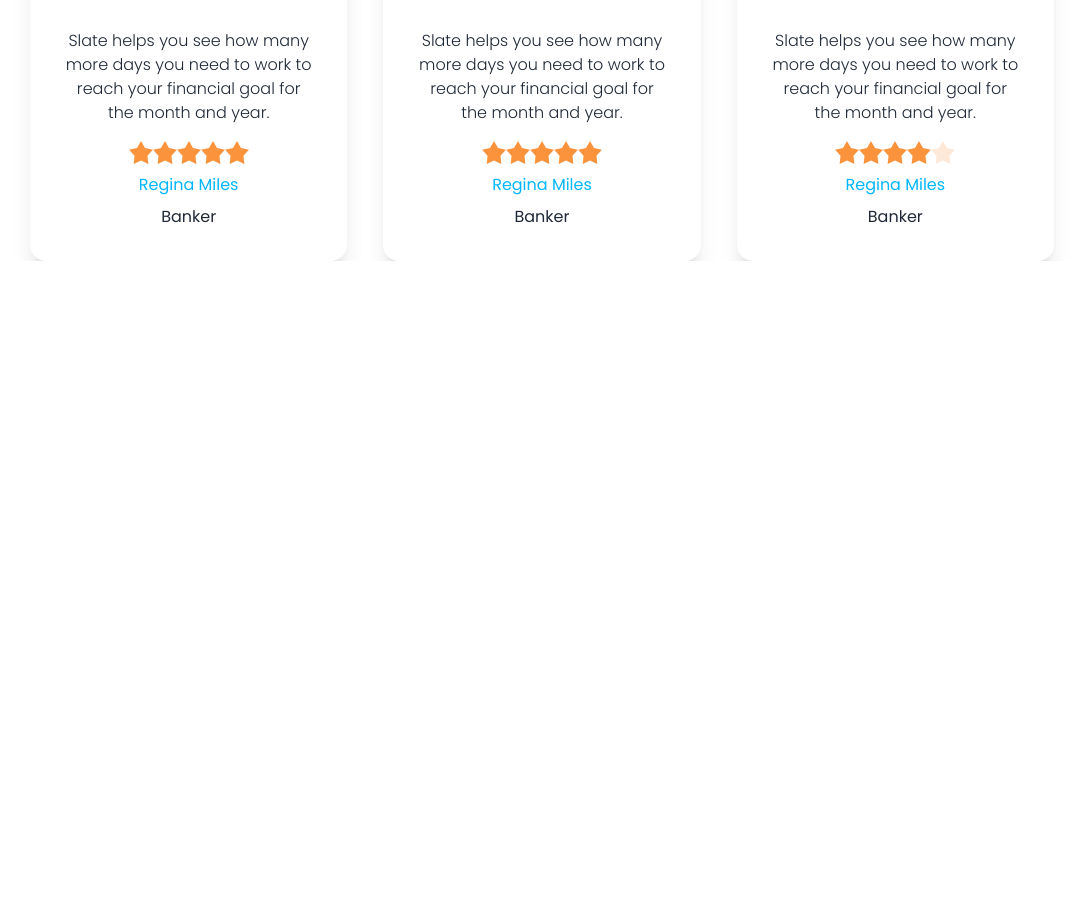
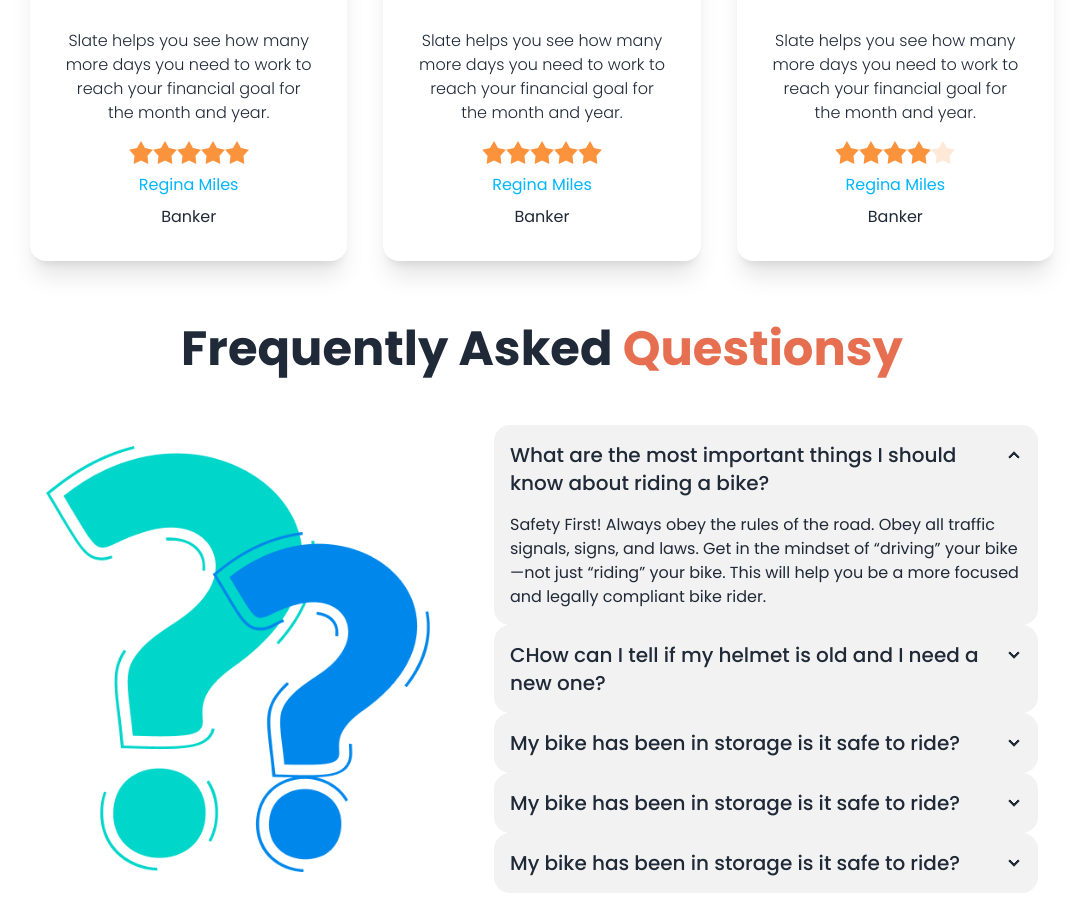
Before and after one commit to MD-HABIB-ULLA/bike-dekho, a plain HTML site: page index.html in a window 1280 px wide. Shown: the part 2413-3322 px from the top of the page, without its empty margins (98-1181 px from the left). Before the commit the page ends 2674 px from the top, so only its background shows below. Drawn offline with nearby package versions, Linux system fonts and the light colour scheme.

Commit message:
qna added

```diff
--- a/index.html
+++ b/index.html
@@ -207,7 +207,7 @@
                             <input type="radio" name="rating-2" class="mask mask-star-2 bg-orange-400" />
                             <input type="radio" name="rating-2" class="mask mask-star-2 bg-orange-400" />
                             <input type="radio" name="rating-2" class="mask mask-star-2 bg-orange-400" />
-                            <input type="radio" name="rating-2" class="mask mask-star-2 bg-orange-400" checked/>
+                            <input type="radio" name="rating-2" class="mask mask-star-2 bg-orange-400" checked />
                             <input type="radio" name="rating-2" class="mask mask-star-2 bg-orange-400" />
                         </div>
                         <p class="text-info">Regina Miles</p>
@@ -228,7 +228,7 @@
                             <input type="radio" name="rating-2" class="mask mask-star-2 bg-orange-400" />
                             <input type="radio" name="rating-2" class="mask mask-star-2 bg-orange-400" />
                             <input type="radio" name="rating-2" class="mask mask-star-2 bg-orange-400" />
-                            <input type="radio" name="rating-2" class="mask mask-star-2 bg-orange-400" checked/>
+                            <input type="radio" name="rating-2" class="mask mask-star-2 bg-orange-400" checked />
                             <input type="radio" name="rating-2" class="mask mask-star-2 bg-orange-400" />
                         </div>
                         <p class="text-info">Regina Miles</p>
@@ -247,7 +247,7 @@
                             <input type="radio" name="rating-2" class="mask mask-star-2 bg-orange-400" />
                             <input type="radio" name="rating-2" class="mask mask-star-2 bg-orange-400" />
                             <input type="radio" name="rating-2" class="mask mask-star-2 bg-orange-400" />
-                            <input type="radio" name="rating-2" class="mask mask-star-2 bg-orange-400"  checked/>
+                            <input type="radio" name="rating-2" class="mask mask-star-2 bg-orange-400" checked />
                             <input type="radio" name="rating-2" class="mask mask-star-2 bg-orange-400" />
                         </div>
                         <p class="text-info">Regina Miles</p>
@@ -256,7 +256,67 @@
                 </div>
             </div>
         </section>
+        <section class="container  m-auto lg:w-4/5 lg:mt-16  mt-10">
+            <h1 class="lg:text-5xl text-4xl text-center font-bold">Frequently Asked<span class="text-[#E76F51]">
+                    Questionsy</span></h1>
+            <div class="hero lg:mt-9">
+                <div class="hero-content flex-col lg:gap-16 lg:flex-row">
+                    <img src="images/others/faq.png" class="max-w-sm rounded-lg lg:w-1/2" />
+                    <div>
+                        <div class="collapse collapse-arrow bg-base-200">
+                            <input type="radio" name="my-accordion-2" checked="checked" />
+                            <div class="collapse-title text-xl font-medium">
+                                What are the most important things I should
+                                know about riding a bike?
+                            </div>
+                            <div class="collapse-content">
+                                <p>Safety First! Always obey the rules of the road. Obey all traffic signals, signs, and
+                                    laws. Get in the mindset of “driving” your bike—not just “riding” your bike. This
+                                    will help you be a more focused and legally compliant bike rider. </p>
+                            </div>
+                        </div>
+                        <div class="collapse collapse-arrow bg-base-200">
+                            <input type="radio" name="my-accordion-2" />
+                            <div class="collapse-title text-xl font-medium">
+                                CHow can I tell if my helmet is old and I need a
+                                new one?
+                            </div>
+                            <div class="collapse-content">
+                                <p>Lorem ipsum dolor sit amet consectetur adipisicing elit. Iste obcaecati accusamus corporis voluptates impedit autem labore corrupti saepe, doloribus magnam maxime beatae. Iusto odio totam nam numquam explicabo laboriosam autem.</p>
+                            </div>
+                        </div>
+                        <div class="collapse collapse-arrow bg-base-200">
+                            <input type="radio" name="my-accordion-2" />
+                            <div class="collapse-title text-xl font-medium">
+                                My bike has been in storage is it safe to ride?
+                            </div>
+                            <div class="collapse-content">
+                                <p>Lorem ipsum dolor sit amet consectetur adipisicing elit. Voluptatum nesciunt, beatae sequi in, nemo quaerat aliquam consequatur voluptates dolores expedita quod quisquam, dolore ipsa magnam blanditiis. Nobis rerum nulla suscipit.</p>
+                            </div>
+                        </div>
+                        <div class="collapse collapse-arrow bg-base-200">
+                            <input type="radio" name="my-accordion-2" />
+                            <div class="collapse-title text-xl font-medium">
+                                My bike has been in storage is it safe to ride?
+                            </div>
+                            <div class="collapse-content">
+                                <p>Lorem ipsum dolor sit amet consectetur adipisicing elit. Voluptatum nesciunt, beatae sequi in, nemo quaerat aliquam consequatur voluptates dolores expedita quod quisquam, dolore ipsa magnam blanditiis. Nobis rerum nulla suscipit.</p>
+                            </div>
+                        </div>
+                        <div class="collapse collapse-arrow bg-base-200">
+                            <input type="radio" name="my-accordion-2" />
+                            <div class="collapse-title text-xl font-medium">
+                                My bike has been in storage is it safe to ride?
+                            </div>
+                            <div class="collapse-content">
+                                <p>Lorem ipsum dolor sit amet consectetur adipisicing elit. Voluptatum nesciunt, beatae sequi in, nemo quaerat aliquam consequatur voluptates dolores expedita quod quisquam, dolore ipsa magnam blanditiis. Nobis rerum nulla suscipit.</p>
+                            </div>
+                        </div>
 
+                    </div>
+                </div>
+            </div>
+        </section>
     </main>
     <footer>
 
```
